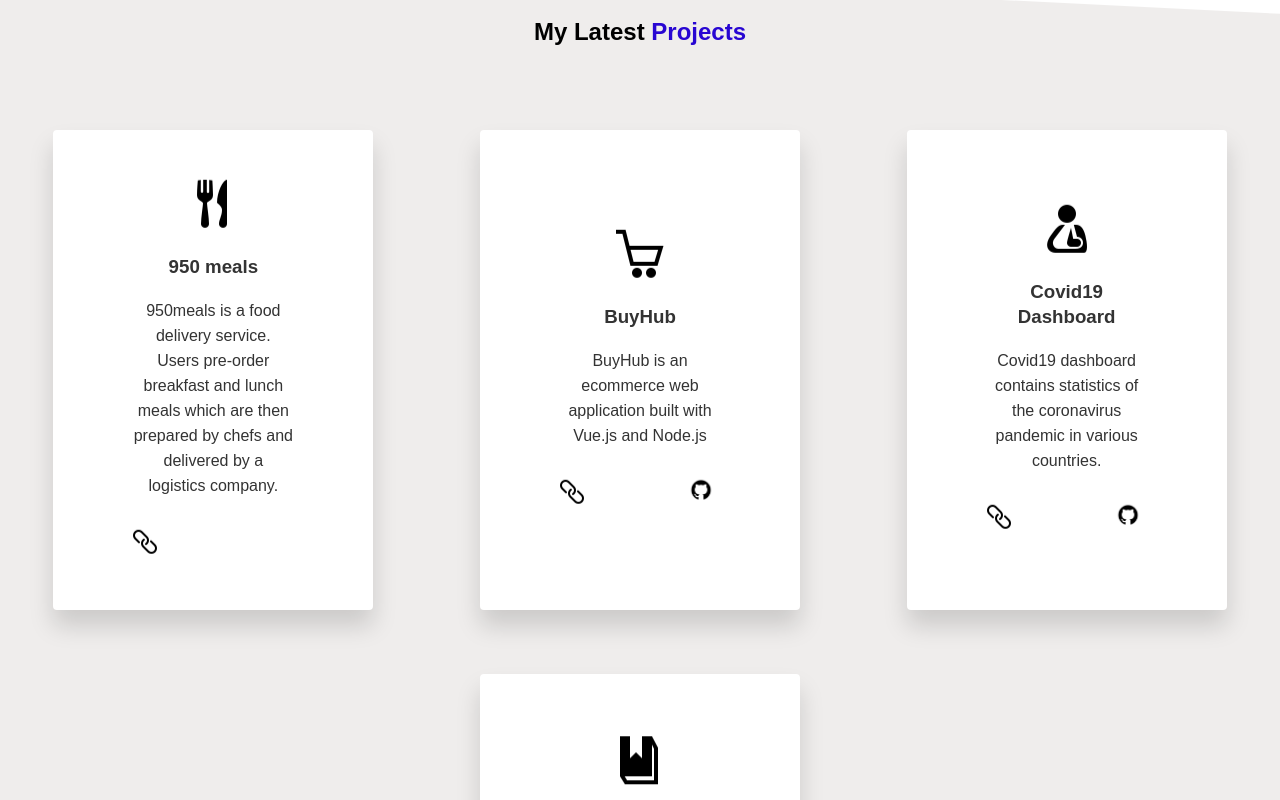
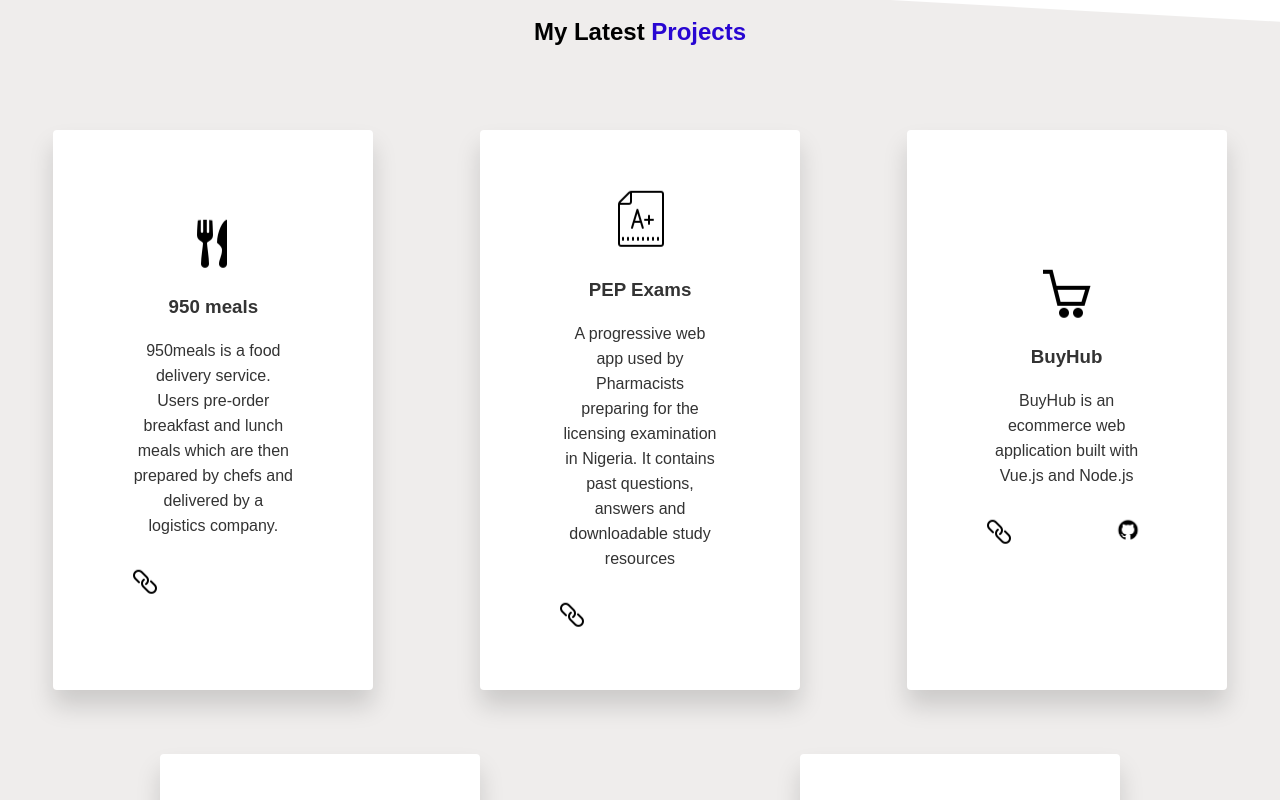
Before and after one commit to timothyokooboh/new-portfolio, a Vue app: page /#/ in a window 1280 px wide. Shown: the part 2120-2920 px from the top of the page. Built offline with nearby package versions, Linux system fonts and the light colour scheme.

Commit message:
added the pep project

```diff
--- a/src/views/Home.vue
+++ b/src/views/Home.vue
@@ -147,6 +147,7 @@
       <h2 class="portfolio__heading"> My latest <span style="color: #2806D2;" > projects </span> </h2>
 
       <div class="portfolio__cards">
+
         <div class="portfolio__content" >
           <div class="portfolio__content--details">
             <img src="food.png">
@@ -157,6 +158,23 @@
             <div class="portfolio__actions">
               <div>
                 <a href="https://950meals.com" target="_blank" >
+                  <img src="web.png">
+                </a>
+              </div>
+            </div>
+          </div>
+        </div>
+
+        <div class="portfolio__content" >
+          <div class="portfolio__content--details">
+            <img src="pep.png">
+            <h3> PEP Exams </h3>
+            <div>
+              A progressive web app used by Pharmacists preparing for the licensing examination in Nigeria. It contains past questions, answers and downloadable study resources
+            </div>
+            <div class="portfolio__actions">
+              <div>
+                <a href="https://pepexam.herokuapp.com" target="_blank" >
                   <img src="web.png">
                 </a>
               </div>
@@ -597,7 +615,7 @@
 
       & > div {
         width: 20rem;
-        min-height: 20rem;
+        min-height: 25rem;
         @include boxShadow;
         background: $color-white;
         border-radius: 4px;
```
Also changed, not shown: public/pep.png (added).
